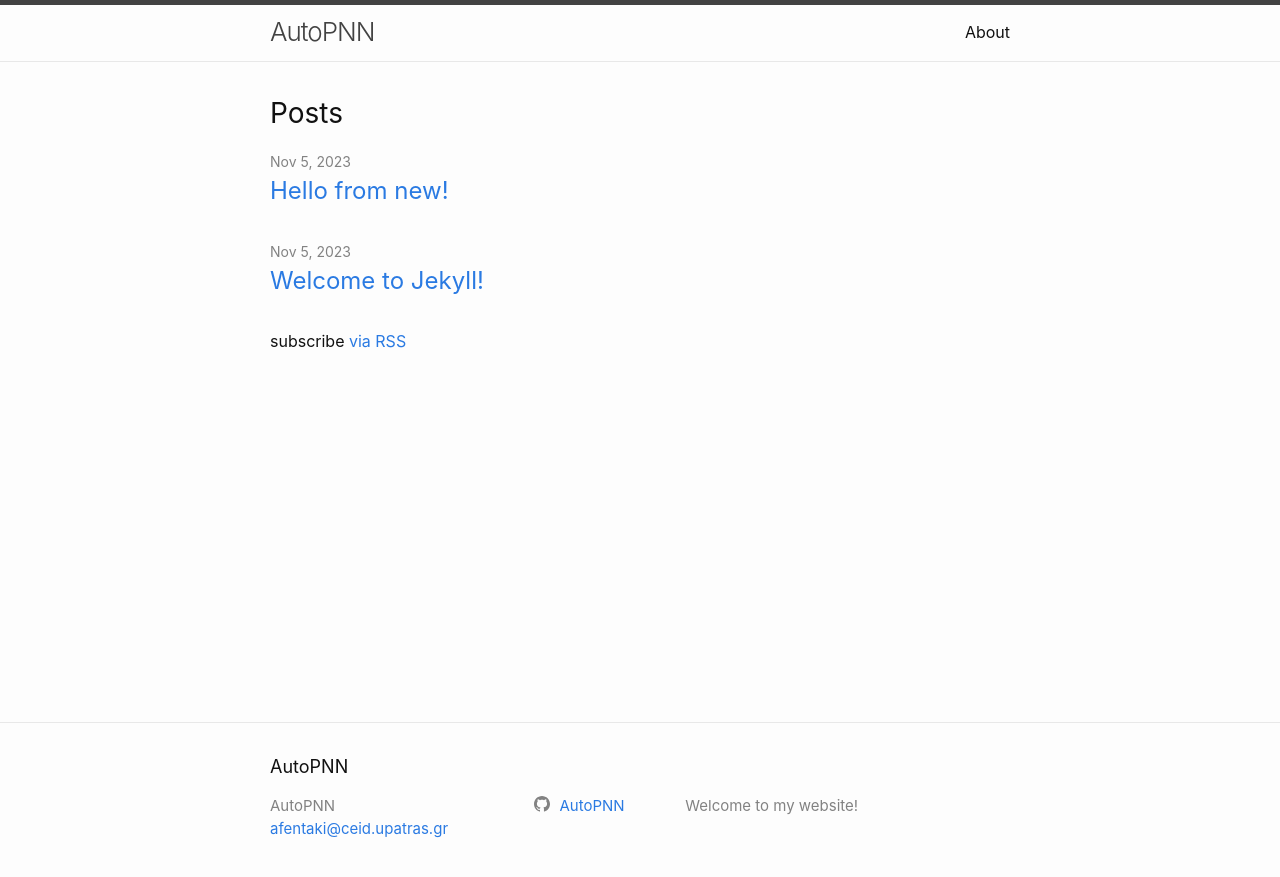
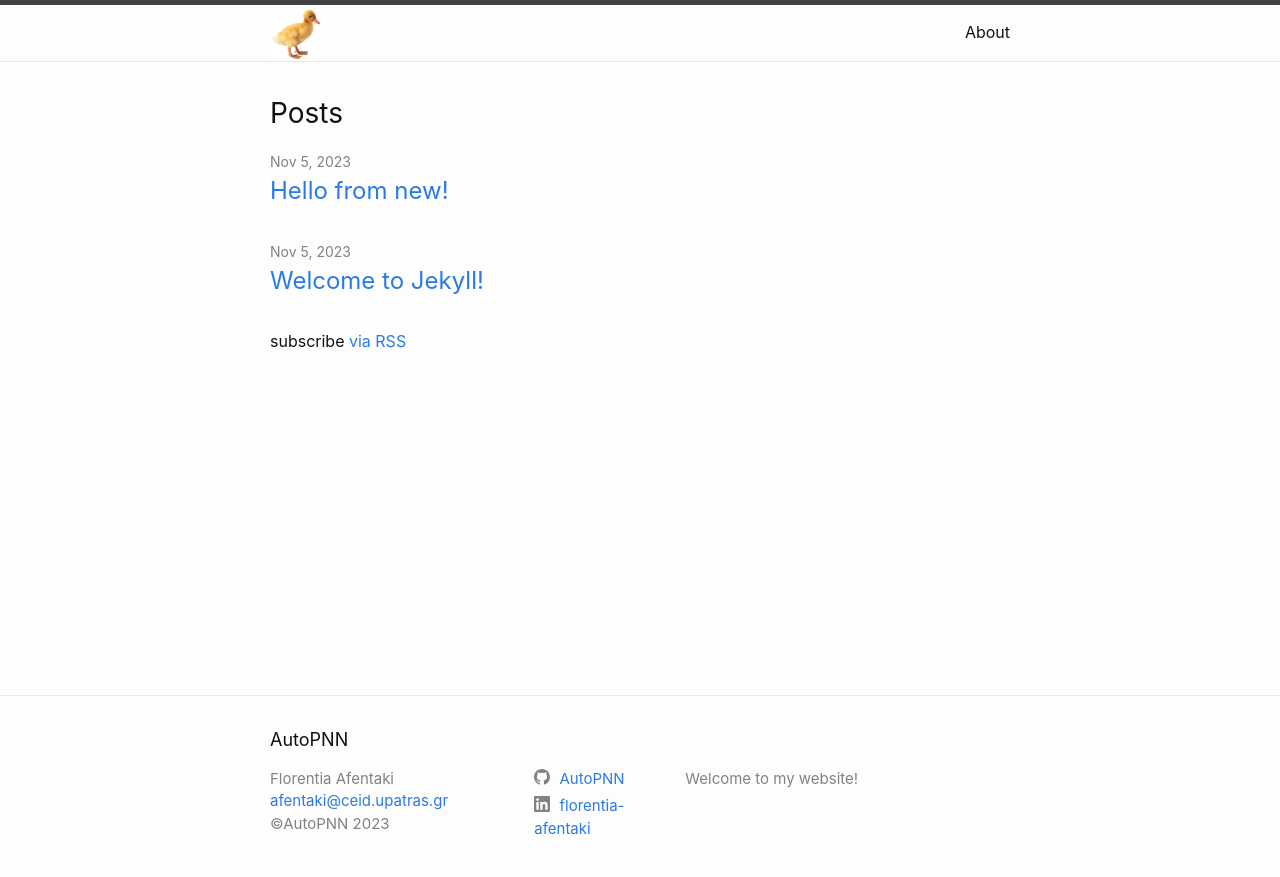
Before and after one commit to AutoPNN/AutoPNN.github.io, a Jekyll site: the page built from index.markdown, in a window 1280 px wide. Shown: the top 877 px of the page. Built offline with Jekyll 4.4.1, drawn with Linux system fonts in a browser that asks for light colours.

Commit message:
complete branch

```diff
--- a/_config.yml
+++ b/_config.yml
@@ -27,6 +27,12 @@ url: "https://autopnn.github.io" # the base hostname & protocol for your site, e
 # twitter_username: jekyllrb
 github_username:  AutoPNN
 
+# Fields that are either not exist or used in a not default way in the theme Minima
+author: Florentia Afentaki
+copyrights: "AutoPNN"
+linkedin_username: florentia-afentaki
+logo: images/duck.jpg
+
 # Build settings
 # Removed minima theme as i copied everything indide from
 # from path C:/Users/afent/.local/share/gem/ruby/3.2.0/gems/minima-2.5.1
--- a/_includes/footer.html
+++ b/_includes/footer.html
@@ -18,6 +18,11 @@
             {%- if site.email -%}
             <li><a class="u-email" href="mailto:{{ site.email }}">{{ site.email }}</a></li>
             {%- endif -%}
+
+            {%- if site.copyrights -%}
+            <li>&copy;{{ site.copyrights }} {{ 'now' | date: "%Y"}}</li>
+            {%- endif -%}
+
         </ul>
       </div>
 
--- a/_includes/header.html
+++ b/_includes/header.html
@@ -3,7 +3,14 @@
   <div class="wrapper">
     {%- assign default_paths = site.pages | map: "path" -%}
     {%- assign page_paths = site.header_pages | default: default_paths -%}
-    <a class="site-title" rel="author" href="{{ "/" | relative_url }}">{{ site.title | escape }}</a>
+
+    <!-- <a class="site-title" rel="author" href="{{ "/" | relative_url }}">{{ site.title | escape }}</a> -->
+    <a class="site-title" rel="author" href="{{ "/" | relative_url }}">
+      {%- if site.logo -%}
+        <img src="{{site.logo |relative_url}}" alt="{{ site.title | escape }}" width="50" height="50"></img>
+      {%- else -%}
+        {{ site.title | escape }}</a>
+      {%- endif -%}
 
     {%- if page_paths -%}
       <nav class="site-nav">
--- a/_includes/social.html
+++ b/_includes/social.html
@@ -5,6 +5,8 @@
   {%- if site.github_username -%}<li><a href="https://github.com/{{ site.github_username| cgi_escape | escape }}"><svg class="svg-icon"><use xlink:href="{{ '/assets/minima-social-icons.svg#github' | relative_url }}"></use></svg> <span class="username">{{ site.github_username| escape }}</span></a></li>{%- endif -%}
   {%- if site.instagram_username -%}<li><a href="https://instagram.com/{{ site.instagram_username| cgi_escape | escape }}"><svg class="svg-icon"><use xlink:href="{{ '/assets/minima-social-icons.svg#instagram' | relative_url }}"></use></svg> <span class="username">{{ site.instagram_username| escape }}</span></a></li>{%- endif -%}
   {%- if site.linkedin_username -%}<li><a href="https://www.linkedin.com/in/{{ site.linkedin_username| cgi_escape | escape }}"><svg class="svg-icon"><use xlink:href="{{ '/assets/minima-social-icons.svg#linkedin' | relative_url }}"></use></svg> <span class="username">{{ site.linkedin_username| escape }}</span></a></li>{%- endif -%}
+  <!-- ##scholar needds icon and fix the username paterns -->
+  <!-- {%- if site.googlescholar_username -%}<li><a href="https://scholar.google.gr/citations?user={{ site.googlescholar_username| cgi_escape | escape }}"><svg class="svg-icon"><use xlink:href="{{ '/assets/minima-social-icons.svg#googlescholar' | relative_url }}"></use></svg> <span class="username">{{ site.googlescholar_username| escape }}</span></a></li>{%- endif -%} -->
   {%- if site.pinterest_username -%}<li><a href="https://www.pinterest.com/{{ site.pinterest_username| cgi_escape | escape }}"><svg class="svg-icon"><use xlink:href="{{ '/assets/minima-social-icons.svg#pinterest' | relative_url }}"></use></svg> <span class="username">{{ site.pinterest_username| escape }}</span></a></li>{%- endif -%}
   {%- for mst in site.mastodon -%}{%- if mst.username and mst.instance -%}<li><a href="https://{{ mst.instance| cgi_escape | escape}}/@{{mst.username}}"><svg class="svg-icon"><use xlink:href="{{ '/assets/minima-social-icons.svg#mastodon' | relative_url }}"></use></svg> <span class="username">{{ mst.username|escape }}</span></a></li>{%- endif -%}{%- endfor -%}
   {%- if site.twitter_username -%}<li><a href="https://www.twitter.com/{{ site.twitter_username| cgi_escape | escape }}"><svg class="svg-icon"><use xlink:href="{{ '/assets/minima-social-icons.svg#twitter' | relative_url }}"></use></svg> <span class="username">{{ site.twitter_username| escape }}</span></a></li>{%- endif -%}
```
Also changed, not shown: images/duck.jpg (added), images/framework.jpg (added).
